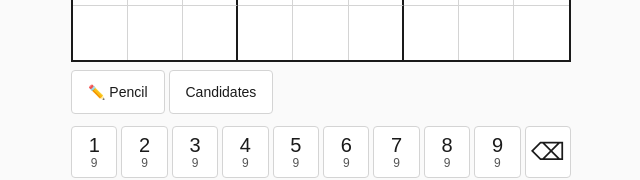
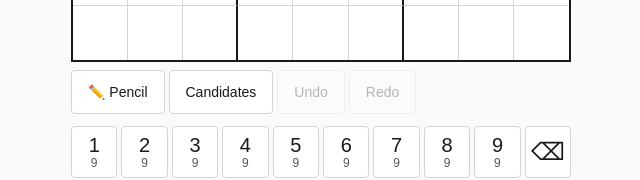
Before and after one commit to TheDleo/my-sudoku, a React (Vite) app: page / in a window 1280 px wide. Shown: the part 497-677 px from the top of the page, without its empty margins (319-959 px from the left). Built offline with nearby package versions, Linux system fonts and the light colour scheme.

Commit message:
feat(game): add Undo/Redo buttons to ActionBar

```diff
--- a/src/game/ActionBar.css
+++ b/src/game/ActionBar.css
@@ -32,3 +32,21 @@
   font-size: 0.875rem;
   min-height: 44px;
 }
+
+.action-bar__undo,
+.action-bar__redo {
+  padding: 8px 16px;
+  border: 1px solid var(--border);
+  border-radius: 4px;
+  background: var(--surface);
+  color: var(--fg);
+  cursor: pointer;
+  font-size: 0.875rem;
+  min-height: 44px;
+}
+
+.action-bar__undo:disabled,
+.action-bar__redo:disabled {
+  opacity: 0.3;
+  cursor: not-allowed;
+}
--- a/src/game/ActionBar.tsx
+++ b/src/game/ActionBar.tsx
@@ -3,6 +3,8 @@ import { useGameStore } from './store';
 
 export function ActionBar() {
   const pencilMode = useGameStore((s) => s.pencilMode);
+  const past = useGameStore((s) => s.history.past);
+  const future = useGameStore((s) => s.history.future);
 
   const handlePencilToggle = () => {
     useGameStore.getState().togglePencilMode();
@@ -10,6 +12,14 @@ export function ActionBar() {
 
   const handleFillCandidates = () => {
     useGameStore.getState().fillCandidates();
+  };
+
+  const handleUndo = () => {
+    useGameStore.getState().undo();
+  };
+
+  const handleRedo = () => {
+    useGameStore.getState().redo();
   };
 
   return (
@@ -24,6 +34,12 @@ export function ActionBar() {
       <button className="action-bar__candidates" onClick={handleFillCandidates}>
         Candidates
       </button>
+      <button className="action-bar__undo" onClick={handleUndo} disabled={past.length === 0}>
+        Undo
+      </button>
+      <button className="action-bar__redo" onClick={handleRedo} disabled={future.length === 0}>
+        Redo
+      </button>
     </div>
   );
 }
```
Also changed, not shown: 1 other file (tests, documents, lock files or other folders).
